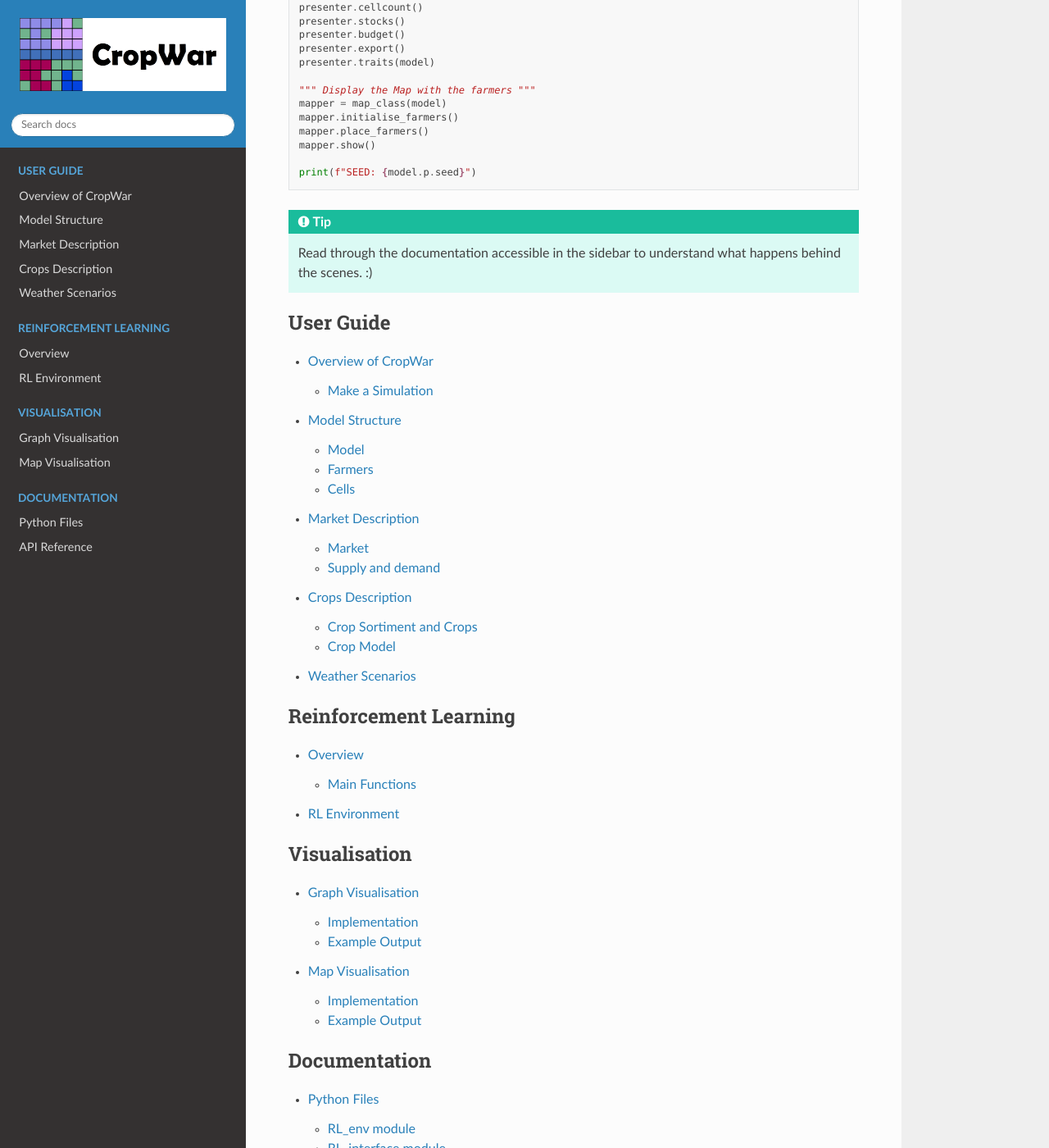
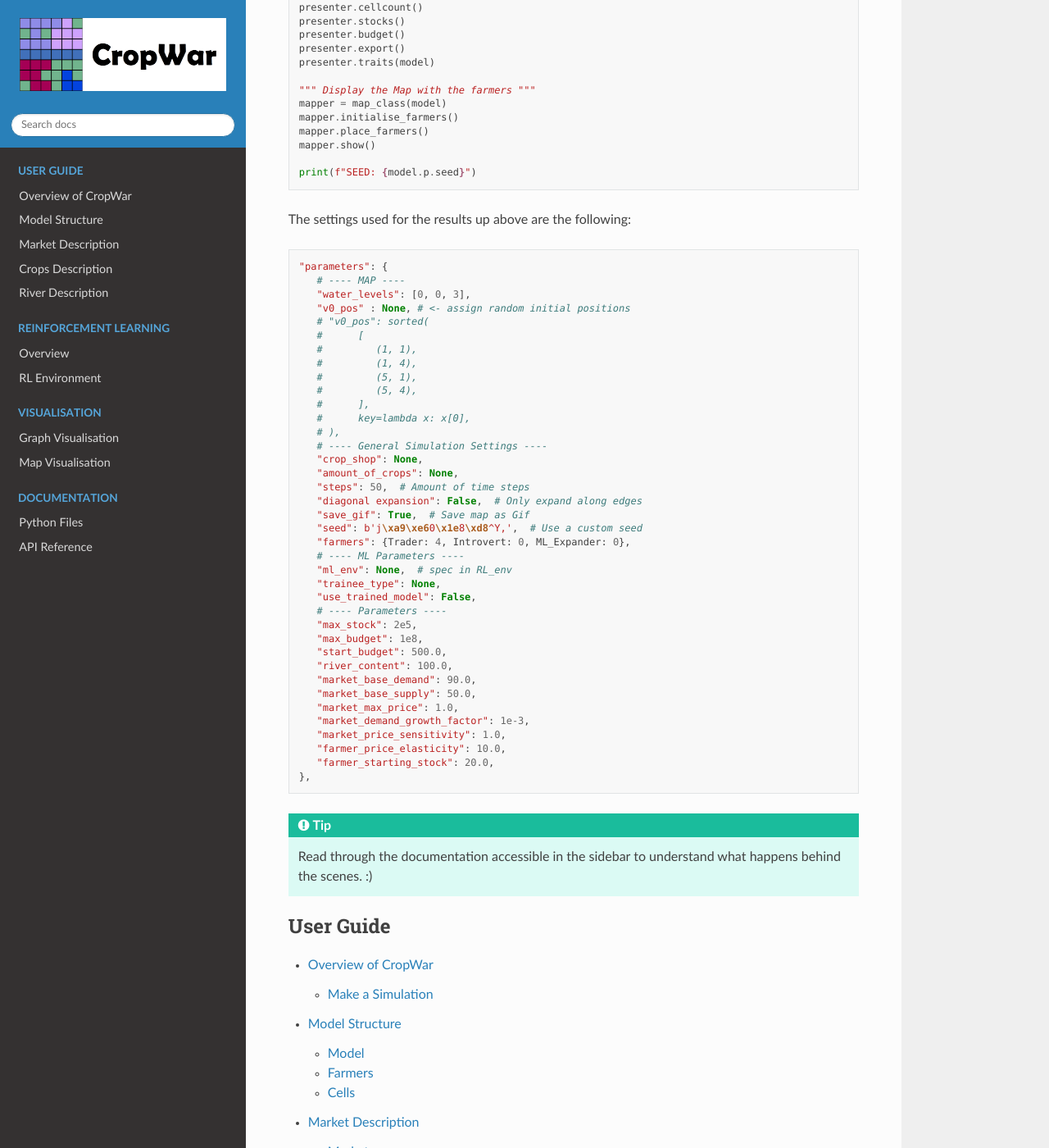
Before and after one commit to Anon75014/AgentBasedModelling, a Sphinx documentation site: the page built from python/DOC/index.rst, in a window 1280 px wide and 1400 px high, scrolled down 2119 px. Shown: the whole window at 82% size. Built offline with Sphinx 7.4.7 and the Read the Docs theme 2.0.0, drawn with Linux system fonts in a browser that asks for light colours; pages that are not in the unit, such as notebooks, are missing from menus.

Commit message:
Update: river description, image allignment,...

```diff
--- a/python/DOC/INFO_RL_env.rst
+++ b/python/DOC/INFO_RL_env.rst
@@ -8,6 +8,7 @@
 
 .. image:: img/RL_env.jpg
    :width: 350pt
+   :align: center
 
 We wrapped the agentpy model into this environment:
 
--- a/python/DOC/INFO_SB3.rst
+++ b/python/DOC/INFO_SB3.rst
@@ -21,6 +21,7 @@
 
 .. image:: img/RL_int.jpg
    :width: 350pt
+   :align: center
 
 
 
--- a/python/DOC/VIS_graphs.rst
+++ b/python/DOC/VIS_graphs.rst
@@ -20,7 +20,7 @@
 
 The output generated by the graph presenter looks as follows:
 
-.. Hint:: The raw data of the plots are exported to :tag:`.csv` files for custom plotting.
+.. Hint:: The raw data of the plots are exported to `.csv` files for custom plotting.
 
 
 .. image:: img/10.jpg
--- a/python/DOC/index.rst
+++ b/python/DOC/index.rst
@@ -79,6 +79,51 @@
 
    print(f"SEED: {model.p.seed}")
 
+
+The settings used for the results up above are the following:
+
+.. code-block:: Python
+
+   "parameters": {
+      # ---- MAP ----
+      "water_levels": [0, 0, 3],
+      "v0_pos" : None, # <- assign random initial positions
+      # "v0_pos": sorted(
+      #      [
+      #         (1, 1),
+      #         (1, 4),
+      #         (5, 1),
+      #         (5, 4),
+      #      ],
+      #      key=lambda x: x[0],
+      # ),
+      # ---- General Simulation Settings ----
+      "crop_shop": None,
+      "amount_of_crops": None,
+      "steps": 50,  # Amount of time steps
+      "diagonal expansion": False,  # Only expand along edges
+      "save_gif": True,  # Save map as Gif
+      "seed": b'j\xa9\xe60\x1e8\xd8^Y,',  # Use a custom seed
+      "farmers": {Trader: 4, Introvert: 0, ML_Expander: 0},
+      # ---- ML Parameters ----
+      "ml_env": None,  # spec in RL_env
+      "trainee_type": None,
+      "use_trained_model": False,
+      # ---- Parameters ----
+      "max_stock": 2e5,
+      "max_budget": 1e8,
+      "start_budget": 500.0,
+      "river_content": 100.0,
+      "market_base_demand": 90.0,
+      "market_base_supply": 50.0,
+      "market_max_price": 1.0,
+      "market_demand_growth_factor": 1e-3,
+      "market_price_sensitivity": 1.0,
+      "farmer_price_elasticity": 10.0,
+      "farmer_starting_stock": 20.0,
+   },
+
+
 .. Tip:: Read through the documentation accessible in the sidebar to understand what happens behind the scenes. :)
 
 .. toctree::
```
Also changed, not shown: python/DOC/INFO_market.rst (+3 -1 lines), python/DOC/INFO_weather.rst (+7 -2 lines).
